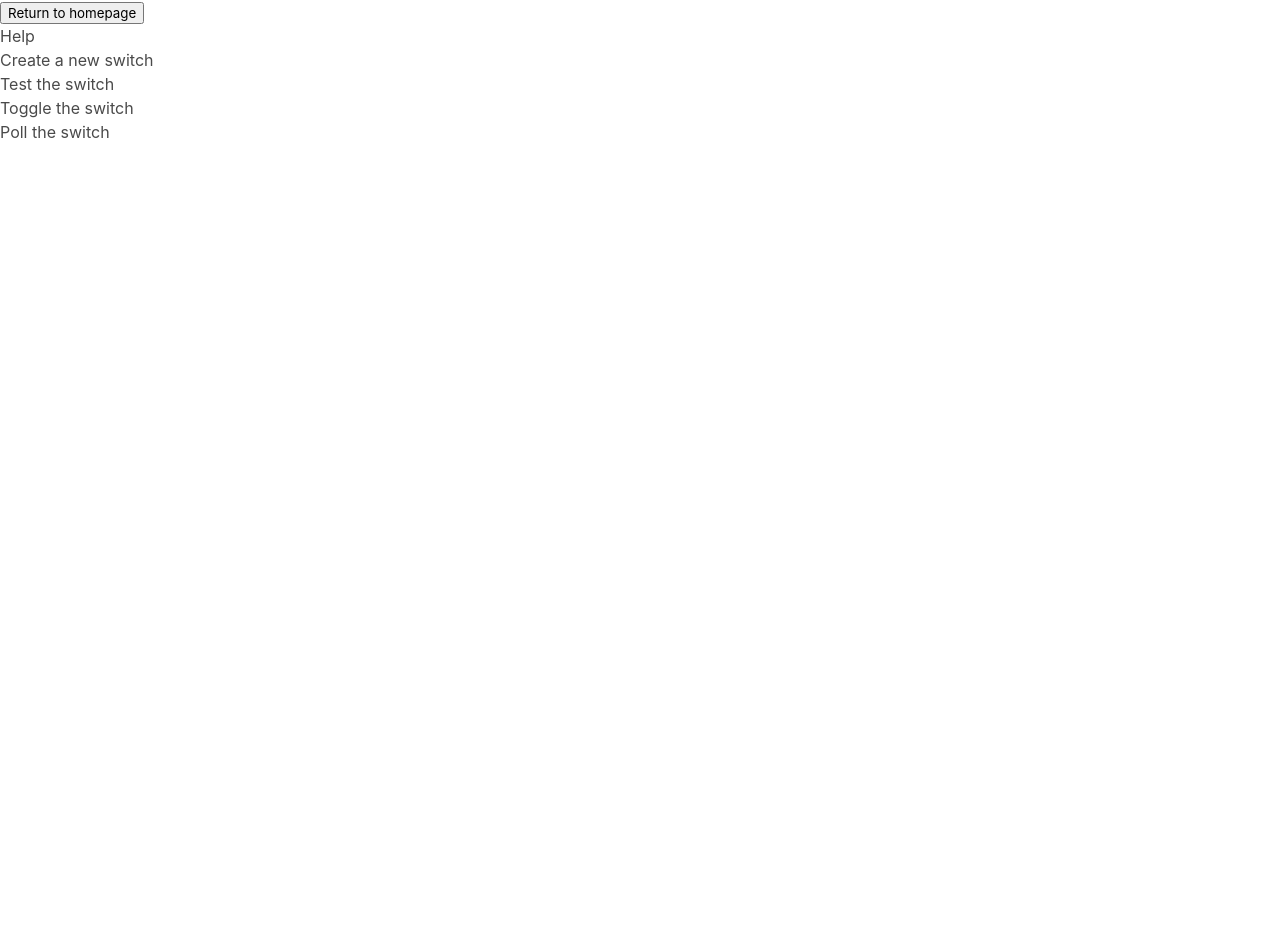
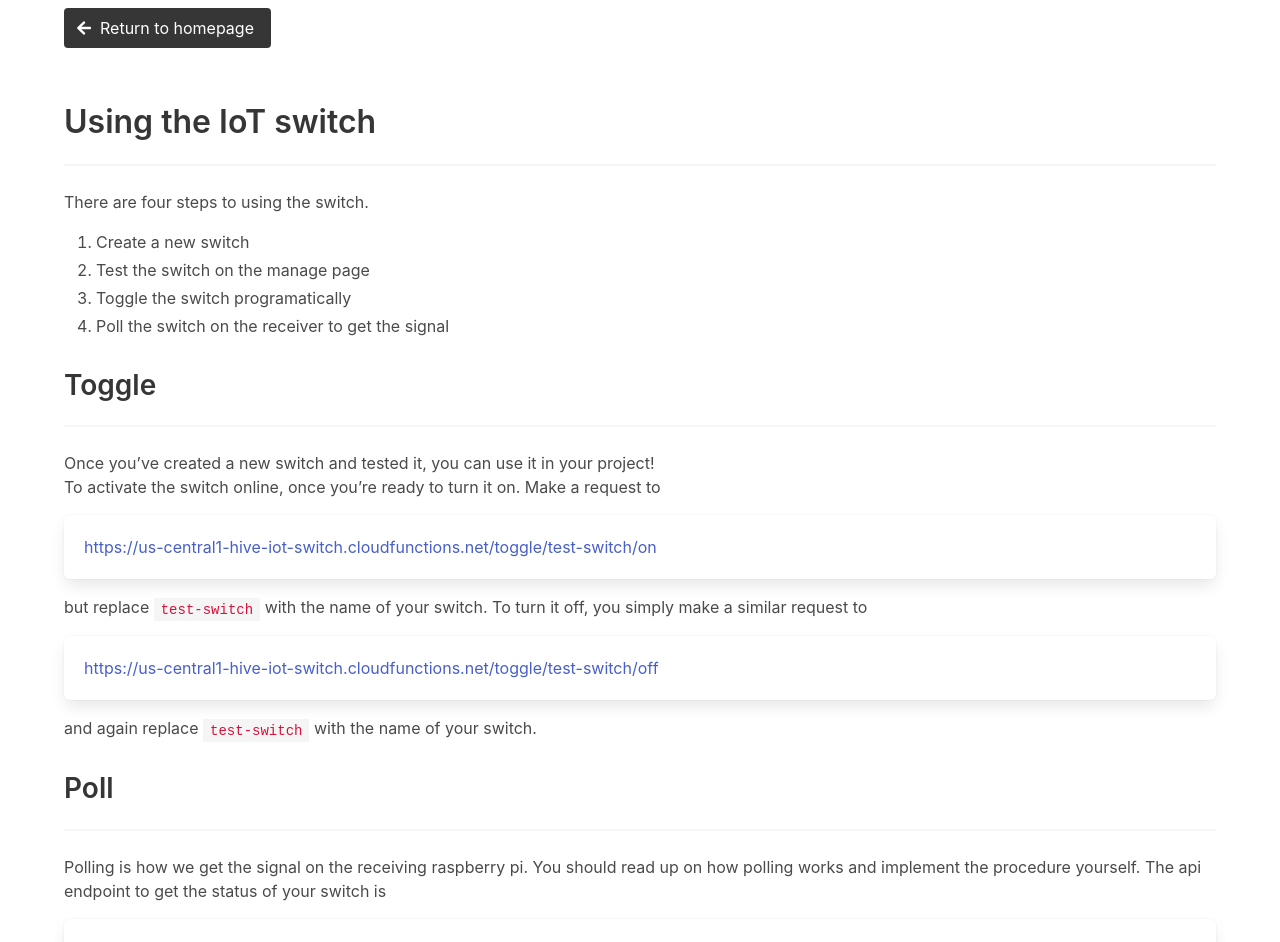
Before and after one commit to hert5796/hive-iot-switch, a React (Create React App) app: page /help in a window 1280 px wide. Shown: the top 942 px of the page. Before the commit the page ends 800 px from the top, so only its background shows below. Built offline with nearby package versions, Linux system fonts and the light colour scheme; no server answers.

Commit message:
added help page

```diff
--- a/src/components/main/Help.js
+++ b/src/components/main/Help.js
@@ -1,20 +1,55 @@
-import React, {Component} from 'react';
-import {Link} from 'react-router-dom';
+import React, { Component } from 'react';
+import { ReturnHome } from '../mini';
 
 class Help extends Component {
-  render(){
-    return(
-      <section>
-        <Link to='/'>
-          <button>Return to homepage</button>
-        </Link>
-        <h3>Help</h3>
-        <ol>
-          <li>Create a new switch</li>
-          <li>Test the switch</li>
-          <li>Toggle the switch</li>
-          <li>Poll the switch</li>
-        </ol>
+  render() {
+    return (
+      <section className='hero is-fullheight-with-navbar'>
+        <ReturnHome />
+        <section className='hero-body'>
+          <section className='container'>
+            <section className="content">
+              <h1 id="using-the-iot-switch">Using the IoT switch</h1>
+              <hr />
+              <p>There are four steps to using the switch.</p>
+              <ol>
+                <li>Create a new switch</li>
+                <li>Test the switch on the manage page</li>
+                <li>Toggle the switch programatically</li>
+                <li>Poll the switch on the receiver to get the signal</li>
+              </ol>
+              <h2 id="toggle">Toggle</h2>
+              <hr />
+              <p>
+                Once you’ve created a new switch and tested it, you can use it in your project!<br />
+                To activate the switch online, once you’re ready to turn it on. Make a request to
+              </p>
+              <p className='box has-text-link'>
+                https://us-central1-hive-iot-switch.cloudfunctions.net/toggle/test-switch/on
+              </p>
+              <p>
+                but replace <code>test-switch</code> with the name of your switch.
+                To turn it off, you simply make a similar request to
+              </p>
+              <p className='box has-text-link'>
+                https://us-central1-hive-iot-switch.cloudfunctions.net/toggle/test-switch/off
+              </p>
+              <p>and again replace <code>test-switch</code> with the name of your switch.</p>
+              <h2 id="poll">Poll</h2>
+              <hr />
+              <p>
+                Polling is how we get the signal on the receiving raspberry pi. You should read up on how polling works and
+                implement the procedure yourself. The api endpoint to get the status of your switch is
+              </p>
+              <p className='box has-text-link'>
+                https://us-central1-hive-iot-switch.cloudfunctions.net/status/test-switch
+              </p>
+              <p>
+                It should respond with text <code>active</code> or <code>inactive</code> depending on the state of your switch.
+                </p>
+            </section>
+          </section>
+        </section>
       </section>
     )
   }
--- a/src/components/main/Home.js
+++ b/src/components/main/Home.js
@@ -11,6 +11,13 @@ class Home extends Component {
         <section className='hero-body'>
           <section className='container has-text-centered'>
             <section className='content is-large'>
+              <section class='card-content is-flex is-horizontal-center'>
+                <figure class="image is-128x128">
+                  <img
+                    alt='hive-logo'
+                    src="https://media-exp1.licdn.com/dms/image/C560BAQEZY9u-rAiqUA/company-logo_200_200/0?e=2159024400&v=beta&t=gFLkXCJt4IAOMKwaMQ4izD61OFQIwy4qMAZ2grfgx5w" />
+                </figure>
+              </section>
               <h1>Hive IoT switch</h1>
               <section>
                 <p className=''>
@@ -39,7 +46,7 @@ class Home extends Component {
                       <span className="icon">
                         <FontAwesomeIcon icon={faInfo} />
                       </span>
-                      <span>Help</span>
+                      <span>How to use the switch</span>
                     </button>
                   </Link>
                 </p>
--- a/src/style.css
+++ b/src/style.css
@@ -9,3 +9,7 @@
 .ml2{
 	margin-left: 2em;
 }
+
+.is-horizontal-center {
+	justify-content: center;
+}
```
